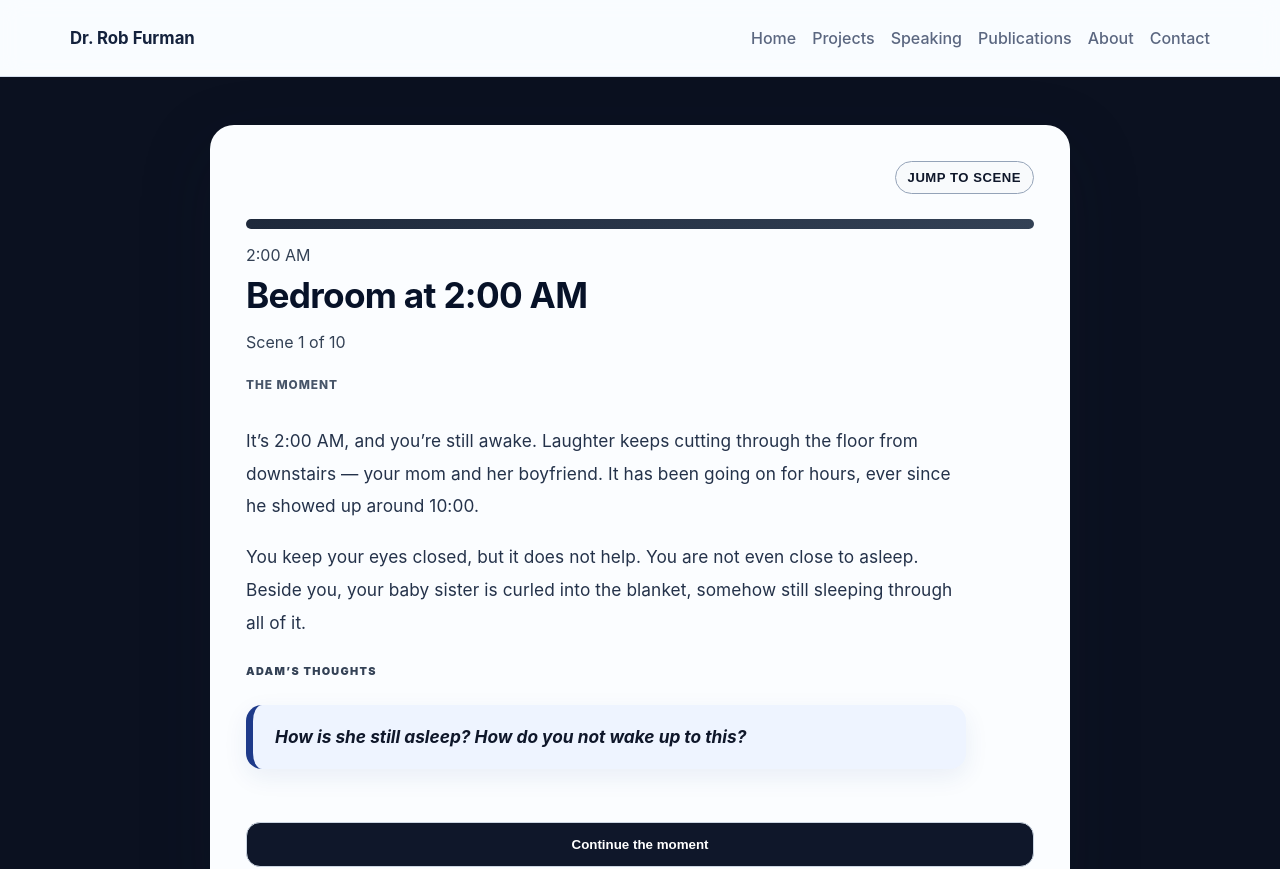
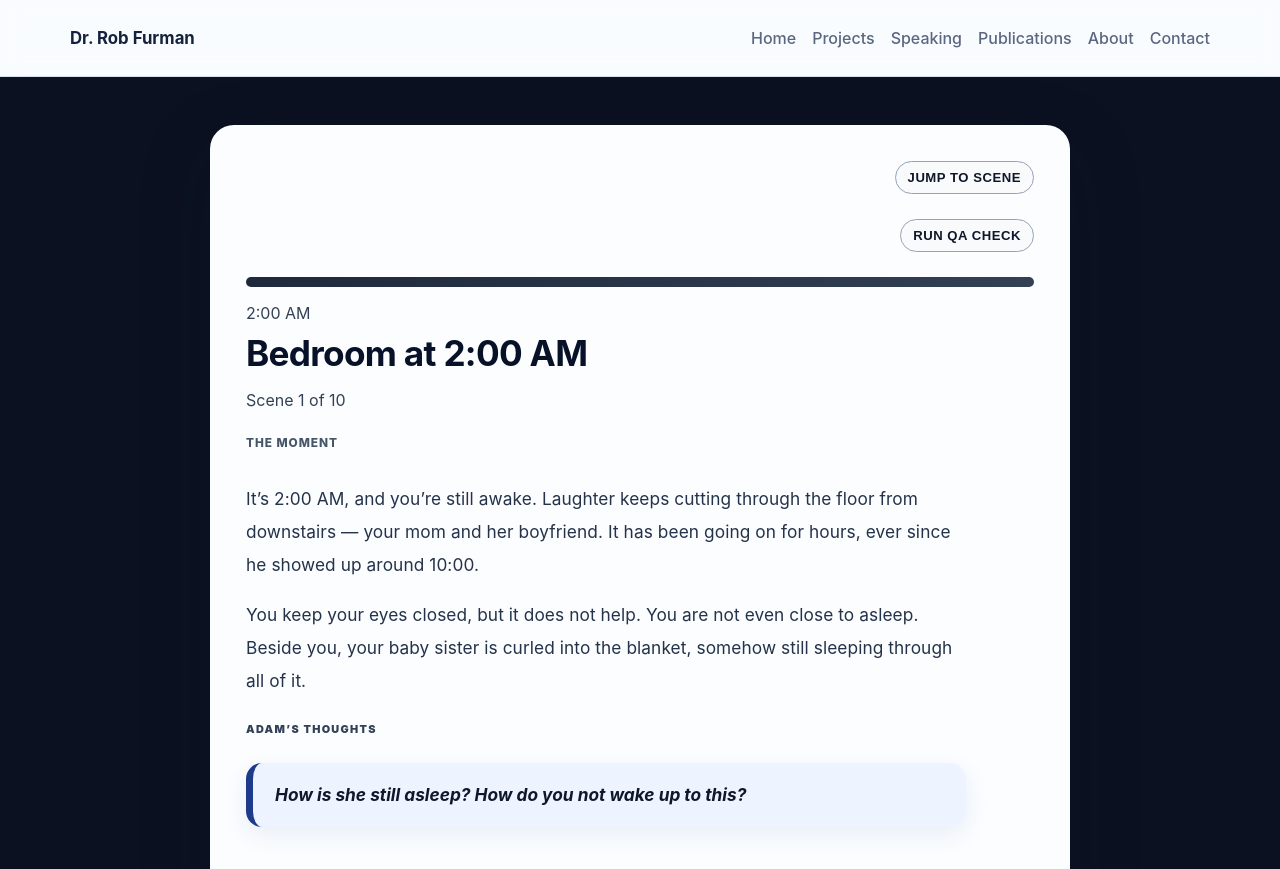
Before and after one commit to DrRobF/rob-furman-portfolio, a Next.js app: page /day-in-the-life-urban-student in a window 1280 px wide. Shown: the top 869 px of the page. Built offline with nearby package versions, Linux system fonts and the light colour scheme.

Commit message:
Add developer QA checker panel for urban student simulation

```diff
--- a/app/day-in-the-life-urban-student/page.js
+++ b/app/day-in-the-life-urban-student/page.js
@@ -1527,6 +1527,7 @@ export default function DayInTheLifeUrbanStudentPage() {
   const [cumulativeMetrics, setCumulativeMetrics] = useState(initialMetrics);
   const [showInsights, setShowInsights] = useState({});
   const [showSceneMenu, setShowSceneMenu] = useState(false);
+  const [qaReport, setQaReport] = useState(null);
 
   const scene = sceneById[sceneId] ?? urbanStudentScenes[0];
   const selectedChoiceId = selectedChoices[scene.id];
@@ -1597,6 +1598,92 @@ export default function DayInTheLifeUrbanStudentPage() {
     setCumulativeMetrics((prev) => ({ ...initialMetrics, ...(prev ?? {}) }));
     setShowSceneMenu(false);
   };
+  const runQaCheck = () => {
+    const errors = [];
+    const warnings = [];
+    const passedChecks = [];
+
+    errors.push(`Scene Count: ${urbanStudentScenes.length}`);
+
+    const missingTargets = [];
+    const scenesWithNoChoices = [];
+    const scenesMissingReflection = [];
+    const scenesMissingToc = [];
+    const missingMetrics = [];
+    const invalidSceneShape = [];
+    const invalidReflectionShape = [];
+
+    urbanStudentScenes.forEach((currentScene) => {
+      if (!currentScene.id || !currentScene.heading || !Array.isArray(currentScene.revealGroups) || currentScene.revealGroups.length < 1 || !currentScene.question || !Array.isArray(currentScene.choices)) {
+        invalidSceneShape.push(currentScene.id || '(missing id)');
+      }
+
+      if (!Array.isArray(currentScene.choices) || currentScene.choices.length === 0) {
+        if (currentScene.id !== 'scene_placeholder_end') scenesWithNoChoices.push(currentScene.id);
+      }
+
+      if (!currentScene.reflection) {
+        scenesMissingReflection.push(currentScene.id);
+      } else {
+        const reflection = currentScene.reflection;
+        const hasReflectionShape = Array.isArray(reflection.questions)
+          && typeof reflection.writingPrompt === 'string'
+          && typeof reflection.insight === 'string'
+          && typeof reflection.facilitatorLens === 'string'
+          && typeof reflection.manuscriptExcerpt === 'string';
+
+        if (!hasReflectionShape) invalidReflectionShape.push(currentScene.id);
+      }
+
+      (currentScene.choices ?? []).forEach((choice) => {
+        if (choice.nextSceneId && !sceneById[choice.nextSceneId]) missingTargets.push(`${currentScene.id} -> ${choice.nextSceneId}`);
+
+        const hasMetrics = choice.metrics
+          && Object.prototype.hasOwnProperty.call(choice.metrics, 'sleep')
+          && Object.prototype.hasOwnProperty.call(choice.metrics, 'stress')
+          && Object.prototype.hasOwnProperty.call(choice.metrics, 'time')
+          && Object.prototype.hasOwnProperty.call(choice.metrics, 'care');
+
+        if (!hasMetrics) missingMetrics.push(`${currentScene.id} / ${choice.id}`);
+      });
+
+      const inToc = tocItems.some((entry) => entry.id === currentScene.id);
+      if (!inToc) scenesMissingToc.push(currentScene.id);
+    });
+
+    const tocCounts = tocItems.reduce((acc, entry) => {
+      acc[entry.id] = (acc[entry.id] ?? 0) + 1;
+      return acc;
+    }, {});
+    const duplicateTocTargets = Object.entries(tocCounts).filter(([, count]) => count > 1).map(([id, count]) => `${id} (${count})`);
+
+    if (missingTargets.length) errors.push(`Missing scene targets: ${missingTargets.join(', ')}`);
+    else passedChecks.push('Missing Scene Targets: none');
+
+    if (invalidSceneShape.length) errors.push(`Basic scene shape issues: ${invalidSceneShape.join(', ')}`);
+    else passedChecks.push('Basic Scene Shape: all scenes valid');
+
+    if (missingMetrics.length) errors.push(`Missing metrics fields: ${missingMetrics.join(', ')}`);
+    else passedChecks.push('Scenes Missing Metrics: all choices include sleep/stress/time/care');
+
+    if (scenesWithNoChoices.length) warnings.push(`Scenes with no choices: ${scenesWithNoChoices.join(', ')}`);
+    else passedChecks.push('Scenes With No Choices: none');
+
+    if (scenesMissingReflection.length) warnings.push(`Scenes missing reflection: ${scenesMissingReflection.join(', ')}`);
+    else passedChecks.push('Scenes Missing Reflection: none');
+
+    if (invalidReflectionShape.length) warnings.push(`Reflection shape issues: ${invalidReflectionShape.join(', ')}`);
+    else passedChecks.push('Reflection Shape: valid where reflection exists');
+
+    if (scenesMissingToc.length) warnings.push(`Developer menu coverage missing scene ids: ${scenesMissingToc.join(', ')}`);
+    else passedChecks.push('Developer Menu Coverage: complete');
+
+    if (duplicateTocTargets.length) warnings.push(`Duplicate TOC targets: ${duplicateTocTargets.join(', ')}`);
+    else passedChecks.push('Duplicate TOC Targets: none');
+
+    setQaReport({ errors, warnings, passedChecks, generatedAt: new Date().toISOString() });
+  };
+
 
   if (sceneId === 'scene_placeholder_end') {
     return <main className="urban-student-page"><section className="experience-shell"><article className="scene-card"><h1>Next scene not built yet.</h1><p className="paragraph-card">This path will continue from the uploaded script.</p></article></section></main>;
@@ -1619,12 +1706,33 @@ export default function DayInTheLifeUrbanStudentPage() {
           >
             Jump to Scene
           </button>
+          <button type="button" className="dev-menu-trigger qa-trigger" onClick={runQaCheck}>Run QA Check</button>
           <header className="scene-header">
             <div className="tone-band" />
             <p>{scene.time}</p>
             <h1>{scene.heading}</h1>
             <p>Scene {scene.sceneNumber} of {scene.totalScenes}</p>
           </header>
+          {qaReport && (
+            <section className="qa-panel" aria-live="polite">
+              <p className="section-label">DEV QA REPORT</p>
+              <p className="qa-timestamp">Generated: {qaReport.generatedAt}</p>
+              <div className="qa-grid">
+                <div>
+                  <h3>Errors</h3>
+                  {qaReport.errors.length ? <ul>{qaReport.errors.map((item) => <li key={`err-${item}`}>{item}</li>)}</ul> : <p>None</p>}
+                </div>
+                <div>
+                  <h3>Warnings</h3>
+                  {qaReport.warnings.length ? <ul>{qaReport.warnings.map((item) => <li key={`warn-${item}`}>{item}</li>)}</ul> : <p>None</p>}
+                </div>
+                <div>
+                  <h3>Passed Checks</h3>
+                  {qaReport.passedChecks.length ? <ul>{qaReport.passedChecks.map((item) => <li key={`pass-${item}`}>{item}</li>)}</ul> : <p>None</p>}
+                </div>
+              </div>
+            </section>
+          )}
           <p className="section-label">THE MOMENT</p>
           <div className="scene-content">{visibleGroups.map((group, index) => <div key={`group-${index}`}>{renderBlocks(group)}</div>)}</div>
           {!isFullyRevealed && <button type="button" className="continue-moment" onClick={handleRevealMore}>Continue the moment</button>}
@@ -1707,6 +1815,13 @@ export default function DayInTheLifeUrbanStudentPage() {
         .experience-shell { max-width: 900px; margin: 0 auto; }
         .scene-card { background: #fbfdff; color: #0f172a; border-radius: 24px; padding: 36px; max-width: 860px; margin: 0 auto; box-shadow: 0 24px 70px rgba(15, 23, 42, 0.22); display: grid; gap: 1.2rem; }
         .dev-menu-trigger { position: sticky; top: 8px; z-index: 5; margin: 0 0 6px auto; width: auto; border: 1px solid #94a3b8; border-radius: 999px; padding: 8px 12px; font-size: 0.82rem; background: #f8fafc; color: #0f172a; text-transform: uppercase; letter-spacing: 0.04em; }
+        .qa-trigger { margin-top: 0; }
+        .qa-panel { border: 1px solid #cbd5e1; border-radius: 14px; padding: 14px; background: #f8fafc; }
+        .qa-timestamp { margin: 0 0 10px; color: #475569; font-size: 0.82rem; }
+        .qa-grid { display: grid; gap: 10px; }
+        .qa-grid h3 { margin: 0 0 6px; font-size: 0.95rem; }
+        .qa-grid ul { margin: 0; padding-left: 18px; display: grid; gap: 4px; }
+
         .metrics-stack { display: grid; gap: 10px; background: #ffffff; border: 1px solid #d8e0ea; border-radius: 18px; padding: 18px; margin-top: 18px; }
         .metric-subtitle { margin: -4px 0 6px; color: #334155; font-size: 0.92rem; }
         .metric-row { border: 1px solid #d8e0ea; background: #fff; border-radius: 12px; padding: 10px 12px; }
```
